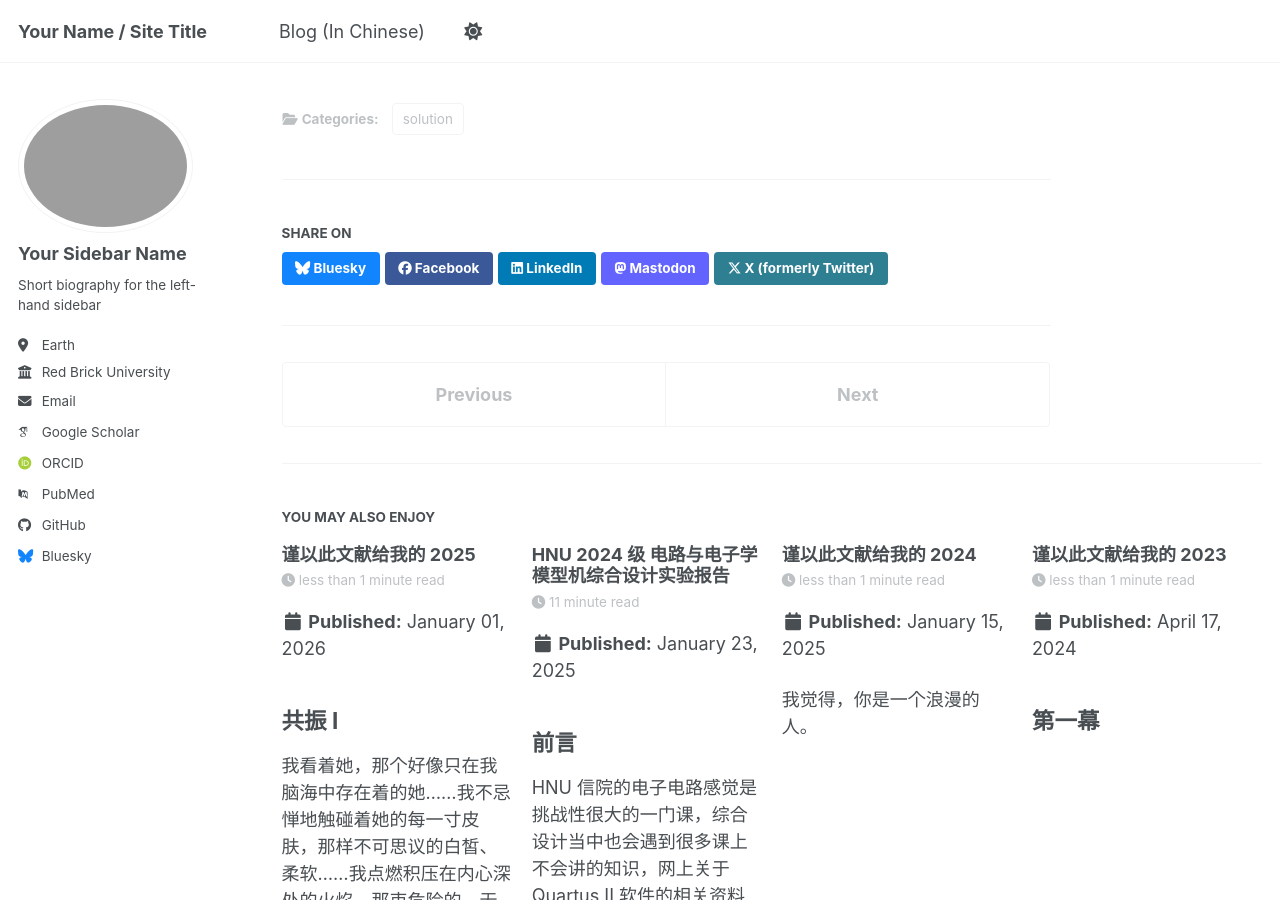
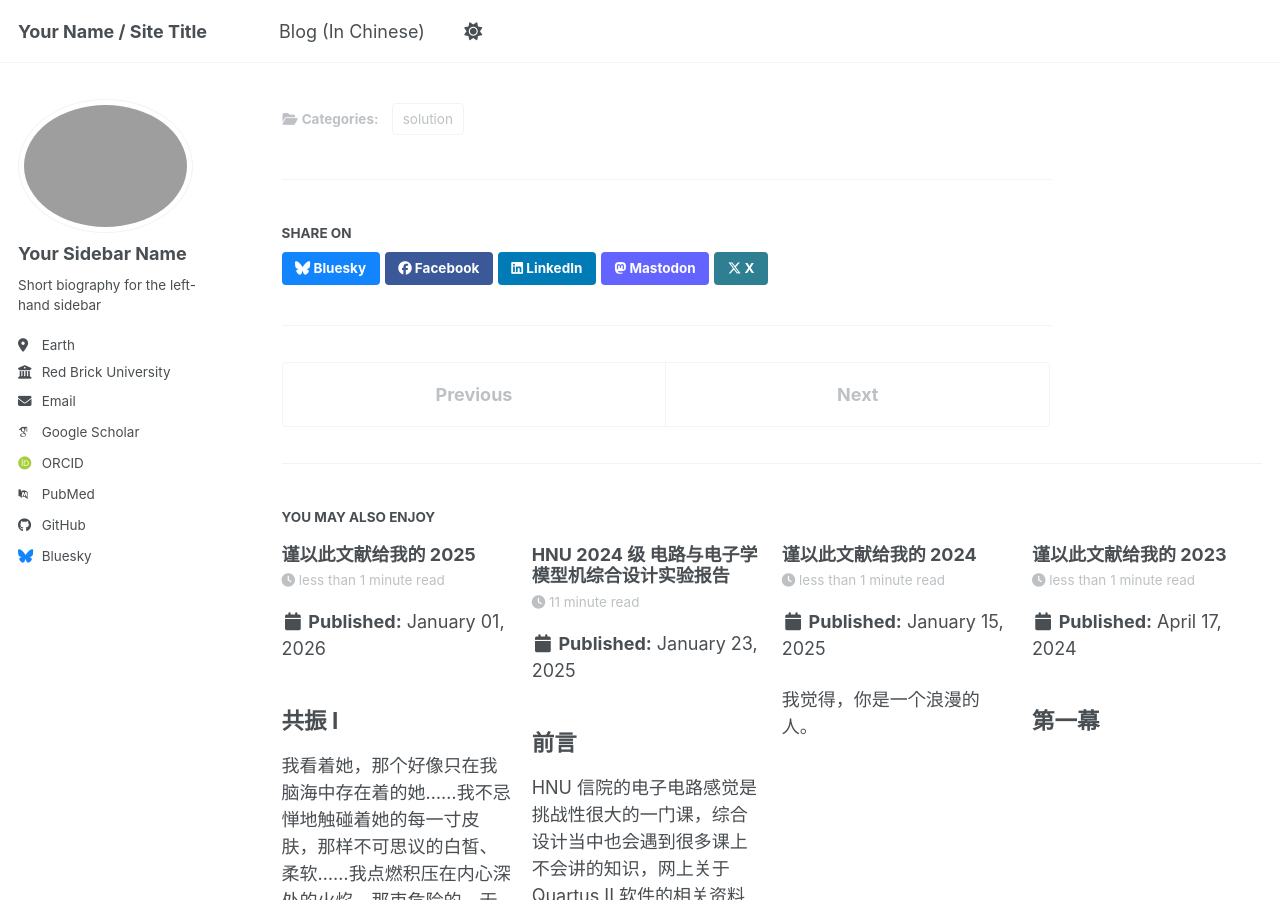
Before and after one commit to AnicoderAndy/anicoderandy.github.io, a Jekyll site: the page built from _posts/2019-07-20-sol-lgp1843.md, in a window 1280 px wide and 900 px high, scrolled down 1689 px. Built offline with Jekyll 4.4.1, drawn with Linux system fonts in a browser that asks for light colours; some web fonts are replaced; a script bundle is joined from its source files by our own code; library files that are not in the unit come from our copies.

Commit message:
chore: remove `formerly twitter`

```diff
--- a/_includes/author-profile.html
+++ b/_includes/author-profile.html
@@ -151,7 +151,7 @@
         <li><a href="https://{{ author.tumblr }}.tumblr.com"><i class="fab fa-fw fa-tumblr icon-pad-right" aria-hidden="true"></i>Tumblr</a></li>
       {% endif %}
       {% if author.twitter %}
-        <li><a href="https://twitter.com/{{ author.twitter }}"><i class="fab fa-fw fa-x-twitter icon-pad-right" aria-hidden="true"></i>X (formerly Twitter)</a></li>
+        <li><a href="https://x.com/{{ author.twitter }}"><i class="fab fa-fw fa-x-twitter icon-pad-right" aria-hidden="true"></i>X</a></li>
       {% endif %}
       {% if author.vine %}
         <li><a href="https://vine.co/u/{{ author.vine }}"><i class="fab fa-fw fa-vine icon-pad-right" aria-hidden="true"></i>Vine</a></li>
--- a/_includes/social-share.html
+++ b/_includes/social-share.html
@@ -13,5 +13,5 @@
 
   <a href="https://www.addtoany.com/add_to/mastodon?linkurl={{  base_path | append: page.url | url_encode }}" class="btn btn--mastodon" title="{{ site.data.ui-text[site.locale].share_on_label | default: 'Share on' }} Mastodon"><i class="fab fa-mastodon" aria-hidden="true"></i><span> Mastodon</span></a>
 
-  <a href="https://x.com/intent/post?text={{ base_path }}{{ page.url }}" class="btn btn--x" title="{{ site.data.ui-text[site.locale].share_on_label | default: 'Share on' }} X"><i class="fab fa-x-twitter" aria-hidden="true"></i><span> X (formerly Twitter)</span></a>
+  <a href="https://x.com/intent/post?text={{ base_path }}{{ page.url }}" class="btn btn--x" title="{{ site.data.ui-text[site.locale].share_on_label | default: 'Share on' }} X"><i class="fab fa-x-twitter" aria-hidden="true"></i><span> X</span></a>
 </section>
```
